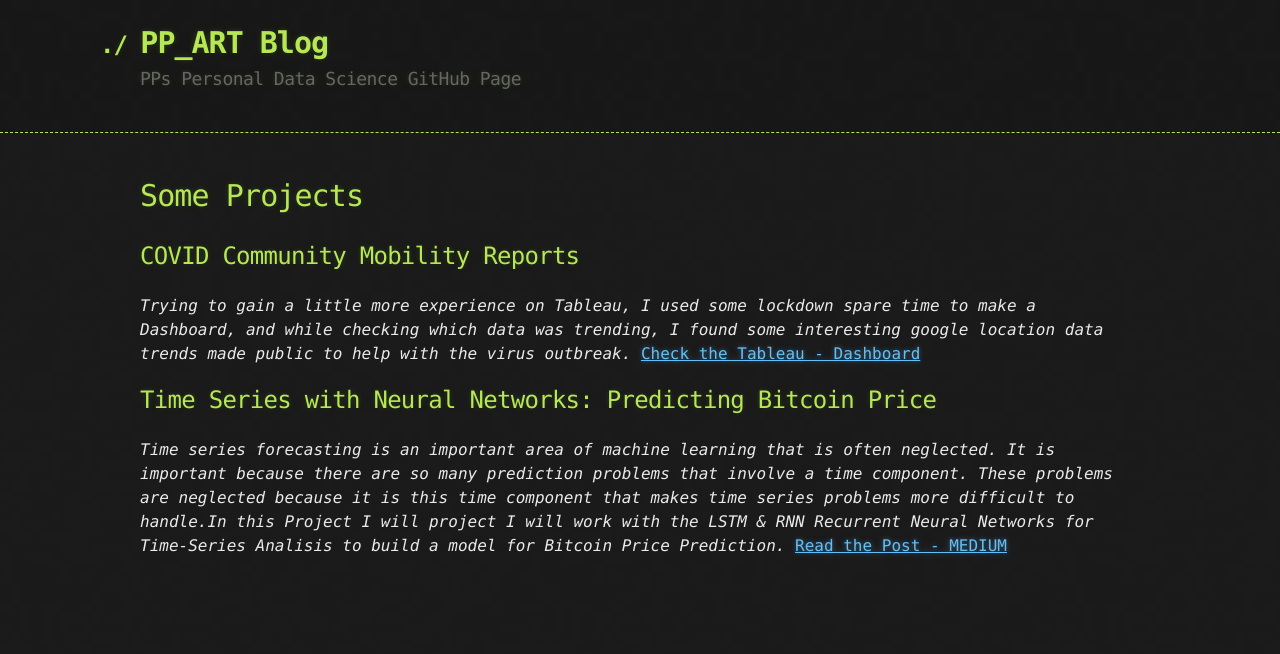
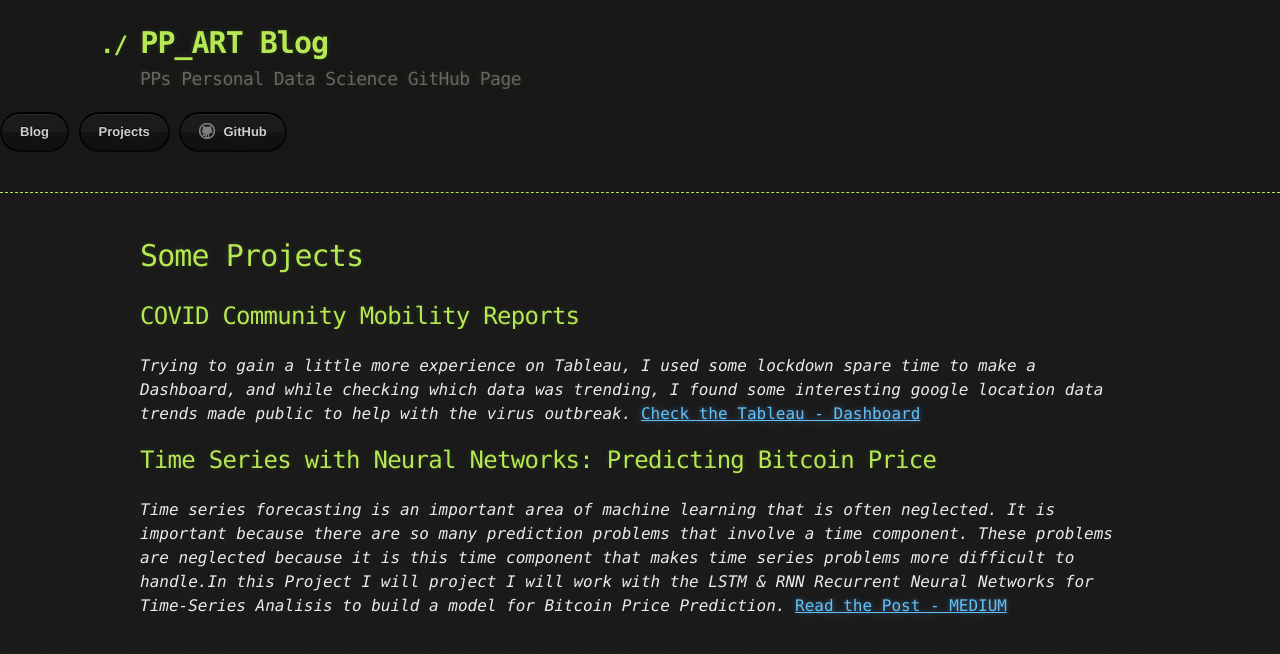
Before and after one commit to PaulB86UK/PP_ART, a Jekyll site: the page built from docs/index.md, in a window 1280 px wide. Shown: the top 654 px of the page. Built offline with Jekyll 4.4.1, drawn with Linux system fonts in a browser that asks for light colours; our own code applies the rules of GitHub Pages for plain Markdown files.

Commit message:
Update default.html

```diff
--- a/docs/_layouts/default.html
+++ b/docs/_layouts/default.html
@@ -18,6 +18,12 @@
         </a>
         <h2>{{ site.description | default: site.github.project_tagline }}</h2>
       </div>
+        <section id="downloads">
+
+          <a href="https://github.com/amandavisconti/JekyllDemoThemed/zipball/master" class="btn">Blog</a>
+          <a href="https://github.com/amandavisconti/JekyllDemoThemed/tarball/master" class="btn">Projects</a>
+          <a href="https://github.com/PaulB86UK" class="btn btn-github"><span class="icon"></span>GitHub</a>
+        </section>
     </header>
 
     <div class="container">
```
